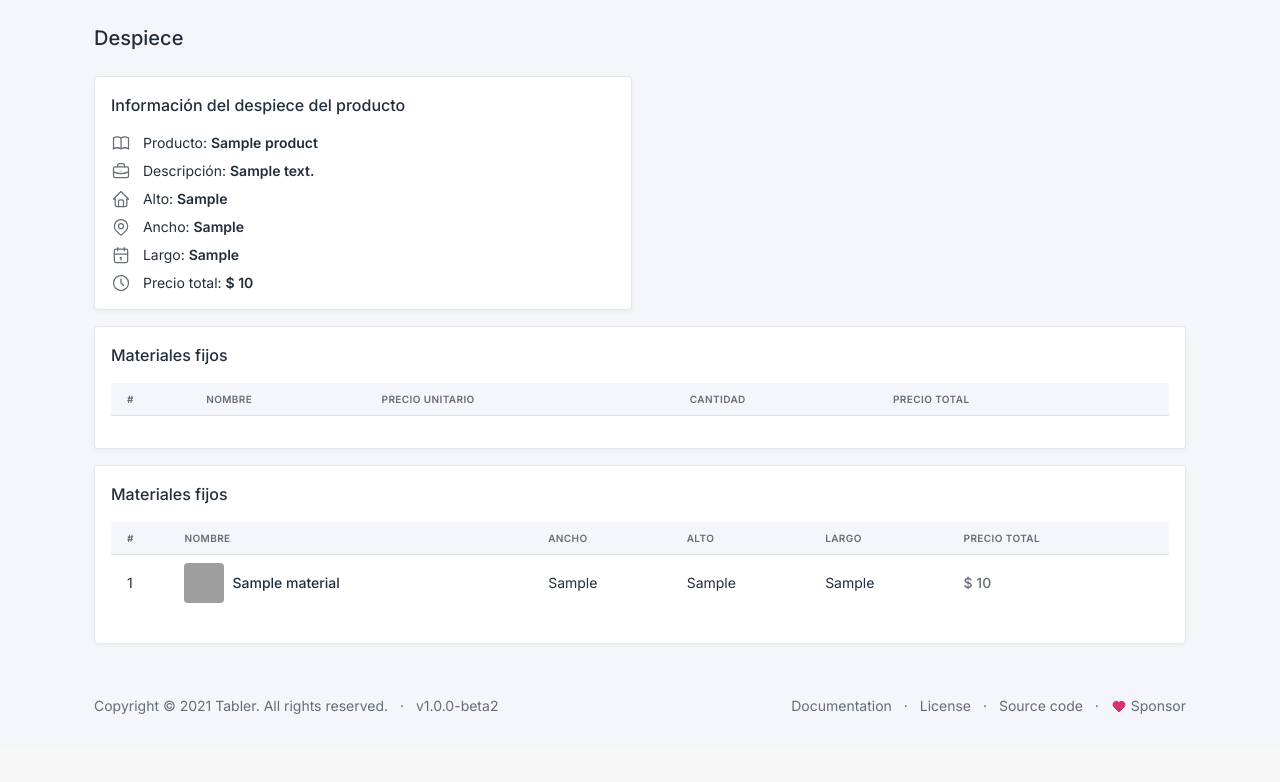
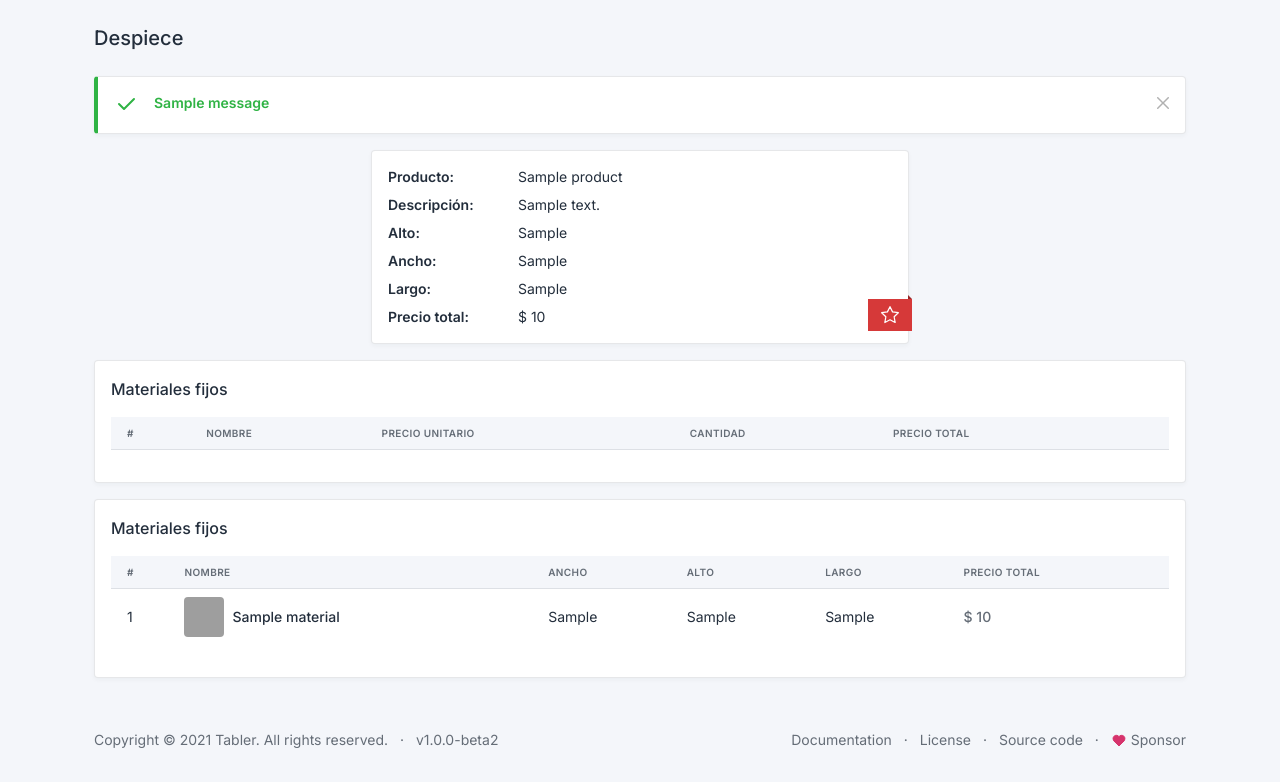
Before and after one commit to nlemarodriguez/despieces, a Django app: page /cotizaciones/1 in a window 1280 px wide. Shown: the part 112-894 px from the top of the page. Before the commit the page ends 826 px from the top, so only its background shows below. Run offline with Django 3.2, Linux system fonts and the light colour scheme; tables that the repository leaves empty hold one stand-in row (values such as "Sample post"); one stand-in notice (Sample message) is shown; lists and menus that the app fills with data are empty; grey boxes are pictures that could not be loaded.

Commit message:
:sparkles: Quotations app

```diff
--- a/apps/products/admin.py
+++ b/apps/products/admin.py
@@ -61,3 +61,8 @@
     def formatted_price(self, obj):
         return obj.price
     formatted_price.short_description = 'Precio (COP)'
+
+
+@admin.register(ProductMedia)
+class ProductMediaAdmin(admin.ModelAdmin):
+    ...
--- a/apps/products/models.py
+++ b/apps/products/models.py
@@ -26,12 +26,12 @@
 
 
 def custom_upload_product_media(instance, file_name):
-    return f"user_{instance.id}/product_{instance.product.id}/photos/{file_name}"
+    return f"user_{instance.product.user_owner.id}/product_{instance.product.id}/photos/{file_name}"
 
 
 class ProductMedia(TimeStampedModel):
     media = models.ImageField(upload_to=custom_upload_product_media)
-    product = models.ForeignKey(Product, verbose_name='Producto', on_delete=models.CASCADE)
+    product = models.ForeignKey(Product, verbose_name='Producto', on_delete=models.CASCADE, related_name='photos')
 
     class Meta:
         verbose_name = "fotos del producto"
--- a/apps/quotations/urls.py
+++ b/apps/quotations/urls.py
@@ -6,4 +6,5 @@
 urlpatterns = [
     path('cotizaciones', views.QuotationsList.as_view(), name='quotations_list'),
     path('cotizaciones/<int:id>', views.QuotationsDetail.as_view(), name='quotations_detail'),
+    path('cotizacion', views.QuotationCreate.as_view(), name='quotations_create'),
 ]
--- a/apps/quotations/views.py
+++ b/apps/quotations/views.py
@@ -1,6 +1,13 @@
+from django.contrib import messages
 from django.db.models import Count, Sum
-from django.views.generic import ListView
+from django.urls import reverse_lazy
+from django.views.generic import ListView, CreateView
+
+from .foms import QuotationForm
 from .models import Quotation, Quartering
+from ..products.models import Product
+
+from measurement.measures import Distance
 
 
 # Get the list of quotations
@@ -13,7 +20,7 @@
         return Quotation.objects.all()
 
 
-# Get single quotations with id in the url
+# Get single quotation with id in the url and add context its quartering mesurable and no mesurable
 class QuotationsDetail(ListView):
     template_name = "quotations/quotations_detail.html"
     model = Quotation
@@ -40,3 +47,26 @@
             'quartering_no_mesurable_list': no_mesurable,
         })
         return context
+
+
+class QuotationCreate(CreateView):
+    # model = Quotation
+    template_name = 'quotations/quotations_create.html'
+    form_class = QuotationForm
+
+    def get_context_data(self, **kwargs):
+        context = super(QuotationCreate, self).get_context_data(**kwargs)
+        context.update({
+            'products': Product.objects.all()
+        })
+        return context
+
+    def form_valid(self, form):
+        quotation = form.save(commit=False)
+        quotation.product = Product.objects.get(id=1)
+        quotation.save()
+        messages.success(self.request, 'Cotización agregada con éxito')
+        return super(QuotationCreate, self).form_valid(form)
+
+    def get_success_url(self):
+        return reverse_lazy('quotations_app:quotations_detail', kwargs={'id': self.object.id})
--- a/despieces/settings/base.py
+++ b/despieces/settings/base.py
@@ -117,3 +117,9 @@
 USE_THOUSAND_SEPARATOR = True
 
 DECIMAL_SEPARATOR = ','
+
+MEDIA_DIR = BASE_DIR / 'media'
+
+MEDIA_ROOT = MEDIA_DIR
+
+MEDIA_URL = '/media/'
--- a/despieces/urls.py
+++ b/despieces/urls.py
@@ -23,3 +23,7 @@
     path('', include('apps.home.urls')),
     path('', include('apps.quotations.urls'))
 ] + static(settings.STATIC_URL, document_root=settings.STATIC_ROOT)
+
+if settings.DEBUG:
+    from django.conf.urls.static import static
+    urlpatterns += static(settings.MEDIA_URL, document_root=settings.MEDIA_ROOT)
--- a/templates/includes/second_nav.html
+++ b/templates/includes/second_nav.html
@@ -78,7 +78,7 @@
                         </a>
                     </li>
 
-                    <li class="nav-item {% if selected == 'quartering' %}active{% endif %} dropdown">
+                    <li class="nav-item {% if selected == 'quotations' %}active{% endif %} dropdown">
                         <!-- Begin despieces li-->
                         <a class="nav-link dropdown-toggle" href="#navbar-extra" data-bs-toggle="dropdown" role="button"
                            aria-expanded="false">
@@ -96,7 +96,7 @@
                             <a class="dropdown-item" href="{% url 'quotations_app:quotations_list' %}">
                                 Recientes
                             </a>
-                            <a class="dropdown-item" href="www">
+                            <a class="dropdown-item" href="{% url 'quotations_app:quotations_create' %}">
                                 Nueva
                             </a>
                         </div>
--- a/templates/quotations/quotations_detail.html
+++ b/templates/quotations/quotations_detail.html
@@ -1,97 +1,62 @@
 {% extends 'base.html' %}
 {% load static %}
 {% block head %}{% with tab_title='Despieces' %}{{ block.super }}{% endwith %}{% endblock head %}
-{% block second_nav %}{% with selected='quartering' %}{{ block.super }}{% endwith %}{% endblock second_nav %}
+{% block second_nav %}{% with selected='quotations' %}{{ block.super }}{% endwith %}{% endblock second_nav %}
 {% block inner_title %} Despiece {% endblock inner_title %}
 {% block content %}
+
+    {% if messages %}
+        {% for message in messages %}
+            <div class="alert alert-success alert-dismissible" role="alert">
+                <div class="d-flex">
+                    <div>
+                        <!-- Download SVG icon from http://tabler-icons.io/i/check -->
+                        <svg xmlns="http://www.w3.org/2000/svg" class="alert-icon" width="24" height="24"
+                             viewBox="0 0 24 24"
+                             stroke-width="2" stroke="currentColor" fill="none" stroke-linecap="round"
+                             stroke-linejoin="round">
+                            <path stroke="none" d="M0 0h24v24H0z" fill="none"></path>
+                            <path d="M5 12l5 5l10 -10"></path>
+                        </svg>
+                    </div>
+                    <div>
+                        <h4 class="alert-title">{{ message }}</h4>
+                    </div>
+                </div>
+                <a class="btn-close" data-bs-dismiss="alert" aria-label="close"></a>
+            </div>
+        {% endfor %}
+    {% endif %}
+
     <div class="col-md-12 col-lg-12">
-        <div class="row row-cards">
+        <div class="row row-cards justify-content-center align-items-center">
             <div class="col-md-12 col-lg-6"> <!-- Begin product card -->
                 <div class="card">
                     <div class="card-body">
-                        <div class="card-title">Información del despiece del producto</div>
-                        <div class="mb-2">
-                            <!-- Download SVG icon from http://tabler-icons.io/i/book -->
-                            <svg xmlns="http://www.w3.org/2000/svg" class="icon me-2 text-muted" width="24" height="24"
-                                 viewBox="0 0 24 24" stroke-width="2" stroke="currentColor" fill="none"
-                                 stroke-linecap="round"
-                                 stroke-linejoin="round">
-                                <path stroke="none" d="M0 0h24v24H0z" fill="none"></path>
-                                <path d="M3 19a9 9 0 0 1 9 0a9 9 0 0 1 9 0"></path>
-                                <path d="M3 6a9 9 0 0 1 9 0a9 9 0 0 1 9 0"></path>
-                                <line x1="3" y1="6" x2="3" y2="19"></line>
-                                <line x1="12" y1="6" x2="12" y2="19"></line>
-                                <line x1="21" y1="6" x2="21" y2="19"></line>
-                            </svg>
-                            Producto: <strong>{{ quotation.product.name }}</strong>
-                        </div>
-                        <div class="mb-2">
-                            <!-- Download SVG icon from http://tabler-icons.io/i/briefcase -->
-                            <svg xmlns="http://www.w3.org/2000/svg" class="icon me-2 text-muted" width="24" height="24"
-                                 viewBox="0 0 24 24" stroke-width="2" stroke="currentColor" fill="none"
-                                 stroke-linecap="round"
-                                 stroke-linejoin="round">
-                                <path stroke="none" d="M0 0h24v24H0z" fill="none"></path>
-                                <rect x="3" y="7" width="18" height="13" rx="2"></rect>
-                                <path d="M8 7v-2a2 2 0 0 1 2 -2h4a2 2 0 0 1 2 2v2"></path>
-                                <line x1="12" y1="12" x2="12" y2="12.01"></line>
-                                <path d="M3 13a20 20 0 0 0 18 0"></path>
-                            </svg>
-                            Descripción: <strong>{{ quotation.product.description }}</strong>
-                        </div>
-                        <div class="mb-2">
-                            <!-- Download SVG icon from http://tabler-icons.io/i/home -->
-                            <svg xmlns="http://www.w3.org/2000/svg" class="icon me-2 text-muted" width="24" height="24"
-                                 viewBox="0 0 24 24" stroke-width="2" stroke="currentColor" fill="none"
-                                 stroke-linecap="round"
-                                 stroke-linejoin="round">
-                                <path stroke="none" d="M0 0h24v24H0z" fill="none"></path>
-                                <polyline points="5 12 3 12 12 3 21 12 19 12"></polyline>
-                                <path d="M5 12v7a2 2 0 0 0 2 2h10a2 2 0 0 0 2 -2v-7"></path>
-                                <path d="M9 21v-6a2 2 0 0 1 2 -2h2a2 2 0 0 1 2 2v6"></path>
-                            </svg>
-                            Alto: <strong>{{ quotation.high }}</strong>
-                        </div>
-                        <div class="mb-2">
-                            <!-- Download SVG icon from http://tabler-icons.io/i/map-pin -->
-                            <svg xmlns="http://www.w3.org/2000/svg" class="icon me-2 text-muted" width="24" height="24"
-                                 viewBox="0 0 24 24" stroke-width="2" stroke="currentColor" fill="none"
-                                 stroke-linecap="round"
-                                 stroke-linejoin="round">
-                                <path stroke="none" d="M0 0h24v24H0z" fill="none"></path>
-                                <circle cx="12" cy="11" r="3"></circle>
-                                <path d="M17.657 16.657l-4.243 4.243a2 2 0 0 1 -2.827 0l-4.244 -4.243a8 8 0 1 1 11.314 0z"></path>
-                            </svg>
-                            Ancho: <strong>{{ quotation.width }}</strong>
-                        </div>
-                        <div class="mb-2">
-                            <!-- Download SVG icon from http://tabler-icons.io/i/calendar -->
-                            <svg xmlns="http://www.w3.org/2000/svg" class="icon me-2 text-muted" width="24" height="24"
-                                 viewBox="0 0 24 24" stroke-width="2" stroke="currentColor" fill="none"
-                                 stroke-linecap="round"
-                                 stroke-linejoin="round">
-                                <path stroke="none" d="M0 0h24v24H0z" fill="none"></path>
-                                <rect x="4" y="5" width="16" height="16" rx="2"></rect>
-                                <line x1="16" y1="3" x2="16" y2="7"></line>
-                                <line x1="8" y1="3" x2="8" y2="7"></line>
-                                <line x1="4" y1="11" x2="20" y2="11"></line>
-                                <line x1="11" y1="15" x2="12" y2="15"></line>
-                                <line x1="12" y1="15" x2="12" y2="18"></line>
-                            </svg>
-                            Largo: <strong>{{ quotation.long }}</strong>
-                        </div>
-                        <div>
-                            <!-- Download SVG icon from http://tabler-icons.io/i/clock -->
-                            <svg xmlns="http://www.w3.org/2000/svg" class="icon me-2 text-muted" width="24" height="24"
-                                 viewBox="0 0 24 24" stroke-width="2" stroke="currentColor" fill="none"
-                                 stroke-linecap="round"
-                                 stroke-linejoin="round">
-                                <path stroke="none" d="M0 0h24v24H0z" fill="none"></path>
-                                <circle cx="12" cy="12" r="9"></circle>
-                                <polyline points="12 7 12 12 15 15"></polyline>
-                            </svg>
-                            Precio total: <strong>$ {{ quotation.total_price|floatformat:0 }}</strong>
-                        </div>
+                        <dl class="row">
+                            <dt class="col-3">Producto:</dt>
+                            <dd class="col-9">{{ quotation.product.name }}</dd>
+                            <dt class="col-3">Descripción:</dt>
+                            <dd class="col-9">{{ quotation.product.description|truncatechars:120 }}</dd>
+                            <dt class="col-3">Alto:</dt>
+                            <dd class="col-9">{{ quotation.high }}</dd>
+                            <dt class="col-3">Ancho:</dt>
+                            <dd class="col-9">{{ quotation.width }}</dd>
+                            <dt class="col-3">Largo:</dt>
+                            <dd class="col-9">{{ quotation.long }}</dd>
+                            <dt class="col-3">Precio total:</dt>
+                            <dd class="col-9">$ {{ quotation.total_price|floatformat:0 }}</dd>
+                        </dl>
+
+                    </div>
+                    <div class="ribbon ribbon-bottom bg-red">
+                        <!-- Download SVG icon from http://tabler-icons.io/i/star -->
+                        <svg xmlns="http://www.w3.org/2000/svg" class="icon" width="24" height="24" viewBox="0 0 24 24"
+                             stroke-width="2" stroke="currentColor" fill="none" stroke-linecap="round"
+                             stroke-linejoin="round">
+                            <path stroke="none" d="M0 0h24v24H0z" fill="none"></path>
+                            <path d="M12 17.75l-6.172 3.245l1.179 -6.873l-5 -4.867l6.9 -1l3.086 -6.253l3.086 6.253l6.9 1l-5 4.867l1.179 6.873z"></path>
+                        </svg>
                     </div>
                 </div>
             </div> <!-- Finish product card -->
```
Also changed, not shown: apps/quotations/foms.py (added, +21 -0 lines), templates/quotations/quotations_create.html (added, +128 -0 lines), templates/quotations/quotations_list.html (+4 -4 lines).
